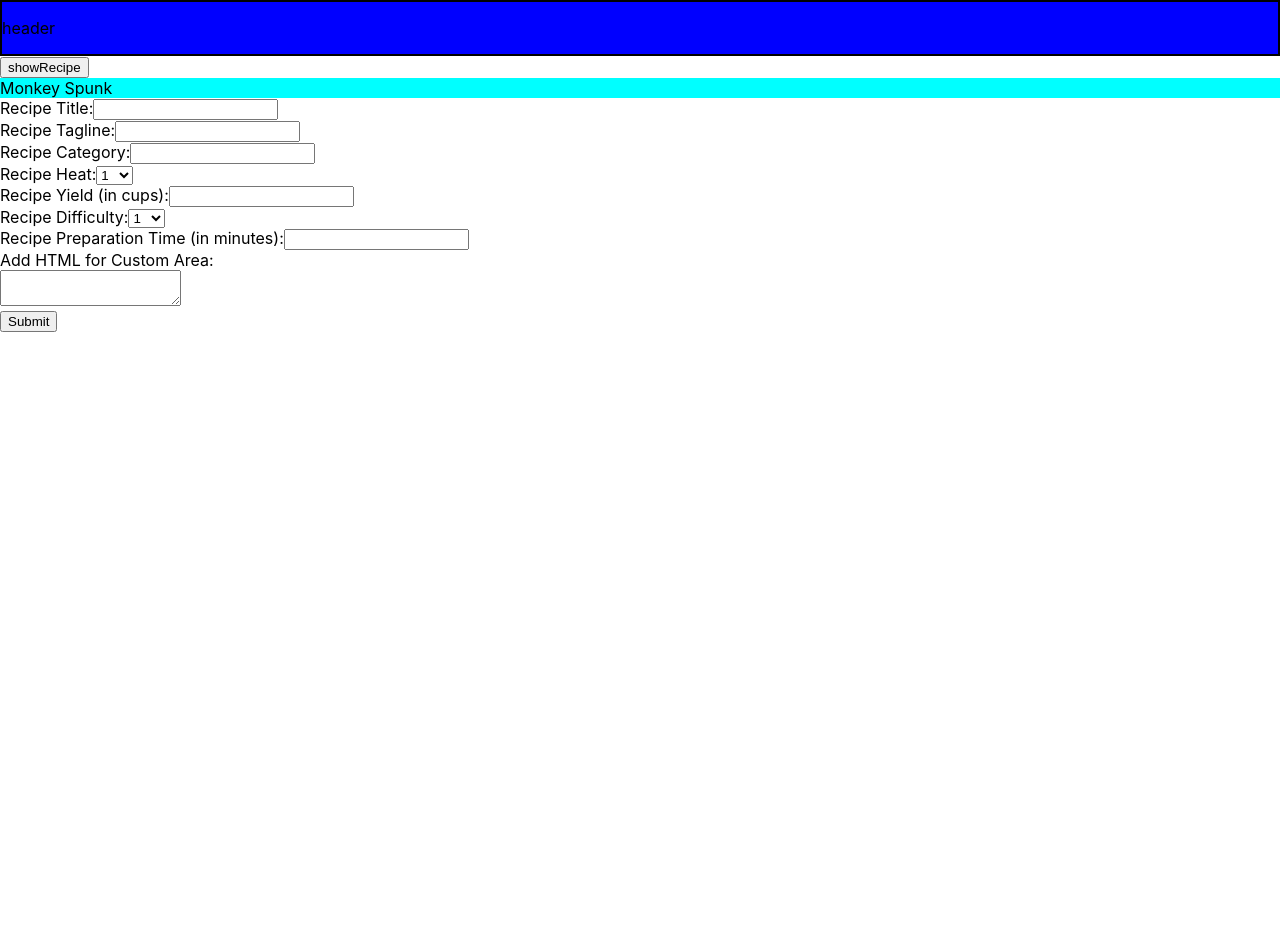
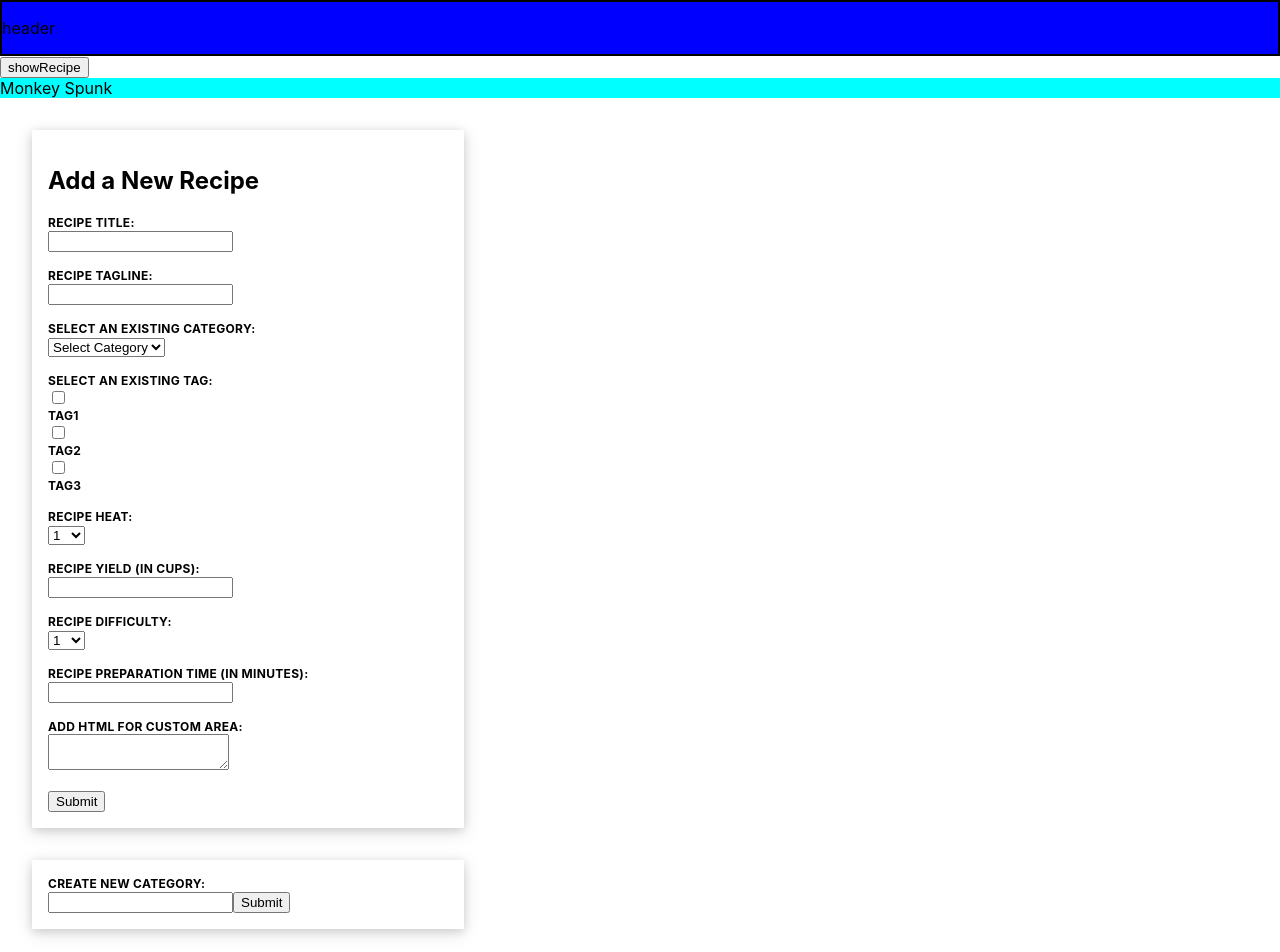
Before and after one commit to the-salsaa-organization/Salsa-App, a React (Create React App) app: page / in a window 1280 px wide. Shown: the top 952 px of the page. Before the commit the page ends 800 px from the top, so only its background shows below. Built offline with nearby package versions, Linux system fonts and the light colour scheme.

Commit message:
continuing to create forms for adding new recipes

```diff
--- /dev/null
+++ b/src/AddRecipe/AddCategory.js
@@ -0,0 +1,32 @@
+import React, {Component} from 'react';
+import styles from './NewRecipe.module.css';
+
+class AddCategory extends Component {
+  constructor(props) {
+    super(props);
+    this.state = {value: ''};
+    this.changeCategory = this.changeCategory.bind(this);
+    this.submitCategory = this.submitCategory.bind(this);
+  }
+
+  changeCategory(e) {
+    this.setState({value: e.target.value});
+  }
+
+  submitCategory(e) {
+    //access database
+    e.preventDefault();
+  }
+
+  render() {
+    return (
+    <form className={styles.createCategoryForm} onSubmit={this.submitCategory}>
+        <label>Create New Category:</label>
+        <input type="text" value={this.state.value} onChange={this.changeCategory} />
+        <input type="submit" value="Submit" />
+      </form>
+    );
+  }
+}
+
+export default AddCategory;
--- /dev/null
+++ b/src/AddRecipe/AddTag.js
@@ -0,0 +1,34 @@
+import React, {Component} from 'react';
+import styles from './NewRecipe.module.css';
+
+class AddTag extends Component {
+  constructor(props) {
+    super(props);
+    this.state = {value: ''};
+    this.changeTag = this.changeTag.bind(this);
+    this.submitTag = this.submitTag.bind(this);
+  }
+
+  changeTag(e) {
+    this.setState({value: e.target.value});
+  }
+
+  submitTag(e) {
+    //access database
+    e.preventDefault();
+  }
+
+  render() {
+    return (
+      <form onSubmit={this.submitTag}>
+        <label>
+          Create New Tag:
+          <input type="text" value={this.state.value} onChange={this.changeTag} />
+        </label>
+        <input type="submit" value="Submit" />
+      </form>
+    );
+  }
+}
+
+export default AddTag;
--- /dev/null
+++ b/src/AddRecipe/Categories.js
@@ -0,0 +1,17 @@
+import React from 'react';
+import styles from './NewRecipe.module.css';
+
+const Categories = (props) => {
+  return (
+    <div className={styles.createRecipeFormSection}>
+      <label htmlFor="selectCategory">Select an Existing Category:</label>
+      <select id="selectCategory" onChange = {props.categoryChange} defaultValue = 'select an existing category'>
+        {props.categories.map((category, i) => {
+          return <option value = {category} key = {i}>{category}</option>
+        })}
+      </select>
+    </div>
+  );
+}
+
+export default Categories;
--- a/src/AddRecipe/NewRecipe.js
+++ b/src/AddRecipe/NewRecipe.js
@@ -1,5 +1,9 @@
 import React, { Component } from 'react';
-// import styles from './NewRecipe.module.css';
+import styles from './NewRecipe.module.css';
+import Categories from './Categories.js';
+import Tags from './Tags.js';
+import AddCategory from './AddCategory.js';
+import AddTag from './AddTag.js'
 
 class NewRecipe extends Component {
   constructor(props) {
@@ -7,8 +11,11 @@ class NewRecipe extends Component {
     this.state = {
       recipeName: '',
       tagLine: '',
-      availableCategories: [],
+      availableCategories: ['Select Category','cat1', 'cat2', 'cat3'],
+      availableTags: ['tag1', 'tag2', 'tag3'],
       category: '',
+      tags: [],
+      newTag: '',
       heat: '1',
       yield: '',
       difficulty: '1',
@@ -22,7 +29,12 @@ class NewRecipe extends Component {
     this.yieldChange = this.yieldChange.bind(this);
     this.difficultyChange = this.difficultyChange.bind(this);
     this.prepTimeChange = this.prepTimeChange.bind(this);
+    this.selectTag = this.selectTag.bind(this);
     this.handleSubmit = this.handleSubmit.bind(this);
+  }
+
+  componentDidMount() {
+    //server request to populate available categories and available tags.
   }
 
   titleChange(e) {
@@ -57,6 +69,27 @@ class NewRecipe extends Component {
     this.setState({html: e.target.value})
   }
 
+  selectTag(e) {
+    let arr = this.state.tags.slice();
+    let check = false;
+    let index
+    for (let i = 0; i < arr.length; i++) {
+      if (arr[i] === e.target.value) {
+        check = true;
+        index = i
+        break;
+      }
+    }
+    if (check) {
+      arr.splice(index, 1);
+    } else {
+      arr.push(e.target.value);
+    }
+    this.setState({
+      tags: arr
+    });
+  }
+
   handleSubmit(e) {
     console.log(this.state);
     e.preventDefault();
@@ -64,21 +97,22 @@ class NewRecipe extends Component {
 
   render() {
     return (
-      <form onSubmit={this.handleSubmit}>
-        <div>
-          Recipe Title:
+      <div className={styles.formsWrapper}>
+        <form className={styles.createRecipeForm} onSubmit={this.handleSubmit}>
+          <h2>Add a New Recipe</h2>
+          <div className={styles.createRecipeFormSection}>
+            <label>Recipe Title:</label>
             <input type="text" value={this.state.recipeName} onChange={this.titleChange} />
           </div>
-        <div>
-          Recipe Tagline:
+          <div className={styles.createRecipeFormSection}>
+            <label>Recipe Tagline:</label>
             <input type="text" value={this.state.tagLine} onChange={this.tagLineChange} />
           </div>
-        <div>
-          Recipe Category:
-          <input type="text" value={this.state.category} onChange={this.categoryChange} />
-        </div>
-        <div>
-          Recipe Heat:
+          <Categories categories = {this.state.availableCategories} category = {this.state.category} categoryChange = {this.categoryChange}/>
+          <Tags tags = {this.state.tags} availableTags = {this.state.availableTags} selectTag = {this.selectTag}
+          typeTag = {this.typeTag} deleteTag = {this.deleteTag} newTag = {this.state.newTag} createTag = {this.createTag}/>
+          <div className={styles.createRecipeFormSection}>
+            <label>Recipe Heat:</label>
             <select onChange = {this.heatChange}>
               <option value = '1'>1</option>
               <option value = '2'>2</option>
@@ -92,12 +126,12 @@ class NewRecipe extends Component {
               <option value = '10'>10</option>
             </select>
           </div>
-        <div>
-          Recipe Yield (in cups):
+          <div className={styles.createRecipeFormSection}>
+            <label>Recipe Yield (in cups):</label>
             <input type="number" value={this.state.yield} onChange={this.yieldChange} />
           </div>
-        <div>
-          Recipe Difficulty:
+          <div className={styles.createRecipeFormSection}>
+            <label>Recipe Difficulty:</label>
             <select onChange = {this.difficultyChange}>
               <option value = '1'>1</option>
               <option value = '2'>2</option>
@@ -111,18 +145,20 @@ class NewRecipe extends Component {
               <option value = '10'>10</option>
             </select>
           </div>
-        <div>
-          Recipe Preparation Time (in minutes):
+          <div className={styles.createRecipeFormSection}>
+            <label>Recipe Preparation Time (in minutes):</label>
             <input type="number" value={this.state.prepTime} onChange={this.prepTimeChange} />
           </div>
-        <div>
-          Add HTML for Custom Area:
-          <div>
+          <div className={styles.createRecipeFormSection}>
+            <label>Add HTML for Custom Area:</label>
             <textarea type="text" value={this.state.html} onChange={this.htmlChange} />
-          </div>
           </div>
           <input type="submit" value="Submit" />
         </form>
+        <AddCategory/>
+        <AddTag/>
+      </div>
+
     );
   }
 }
--- a/src/AddRecipe/NewRecipe.module.css
+++ b/src/AddRecipe/NewRecipe.module.css
@@ -0,0 +1,24 @@
+.createRecipeForm,
+.createCategoryForm,
+.createTagForm {
+    width: 400px;
+    margin: 2em;
+    box-shadow: 0 2px 8px 0 rgba(0,0,0,.1), 0 4px 16px 0 rgba(0,0,0,.15);
+    padding: 1em;
+}
+
+.createRecipeForm label,
+.createCategoryForm label,
+.createTagForm label {
+    display: block;
+    font-size: 0.75em;
+    font-weight: bold;
+    text-transform: uppercase;
+    letter-spacing: 0.025em;
+}
+
+.createRecipeFormSection {
+    display: block;
+    width: 100%;
+    margin-bottom: 1em;
+}
--- /dev/null
+++ b/src/AddRecipe/Tags.js
@@ -0,0 +1,26 @@
+import React, { Component } from 'react';
+import styles from './NewRecipe.module.css';
+
+class Tags extends Component {
+  constructor(props) {
+    super(props);
+    this.state = {
+
+    }
+  }
+
+  render() {
+    return (
+      <div className={styles.createRecipeFormSection}>
+        <label>Select an Existing Tag:</label>
+        <div>
+          {this.props.availableTags.map((tag, i) => {
+            return <div key = {i}><input id = {`tagCheckBox${i}`} type = 'checkbox' value = {tag} onChange = {this.props.selectTag}/><label htmlFor = {`tagCheckBox${i}`}>{tag}</label></div>
+          })}
+        </div>
+      </div>
+    );
+  }
+}
+
+export default Tags;
--- a/src/Header.js
+++ b/src/Header.js
@@ -11,7 +11,8 @@ class Header extends Component {
 
   render() {
     return (
-      <div className={`${styles['Header']} ${styles[this.props.currentPage]}`}>
+
+      <div className={`${styles.Header} ${styles[this.props.currentPage]}`}>
         <p>header</p>
       </div>
     );
```
Also changed, not shown: src/AddRecipe/Categories.module.css (added, +7 -0 lines), src/AddRecipe/Tags.module.css (added). Lines whose indentation alone changed are shown as unchanged.
